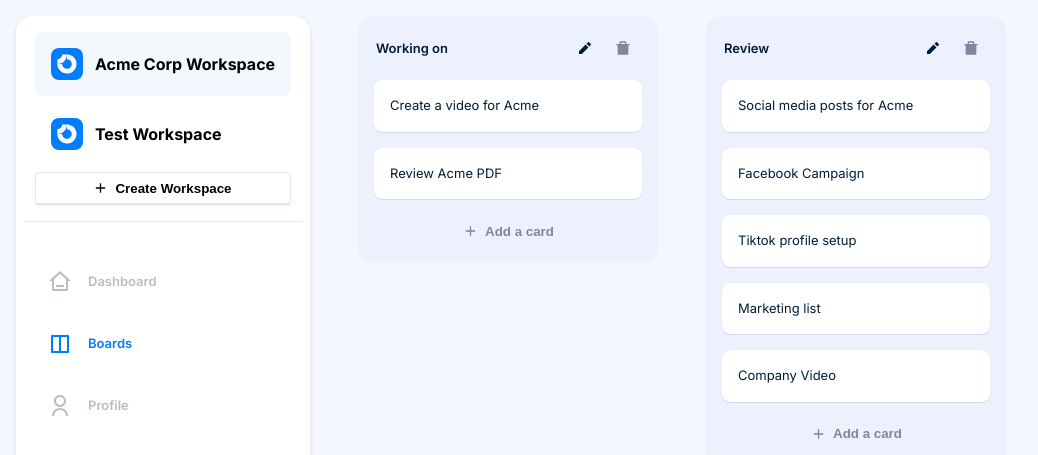
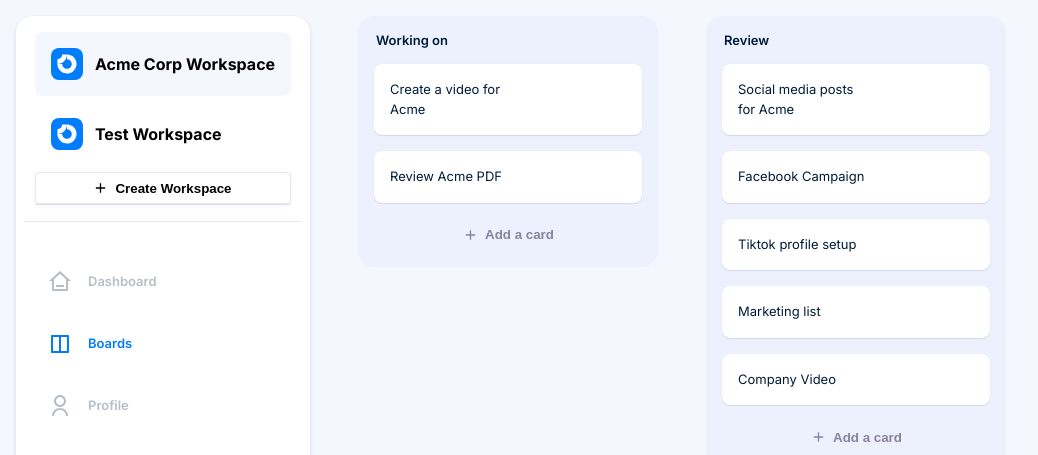
Before and after one commit to rbrtj/storydoc-assignment, a React (Vite) app: page / in a window 1280 px wide. Shown: the top 455 px of the page, without its empty margins (0-1038 px from the left). Built offline with nearby package versions, Linux system fonts and the light colour scheme.

Commit message:
editing & deleting task + ui adjustments

```diff
--- a/src/assets/icons/Check.tsx
+++ b/src/assets/icons/Check.tsx
@@ -7,7 +7,10 @@ export const Check = () => {
       viewBox="0 0 17 16"
       fill="none"
     >
-      <path d="M7.16668 10.1148L13.2947 3.98608L14.238 4.92875L7.16668 12.0001L2.92401 7.75742L3.86668 6.81475L7.16668 10.1148Z" />
+      <path
+        fill="green"
+        d="M7.16668 10.1148L13.2947 3.98608L14.238 4.92875L7.16668 12.0001L2.92401 7.75742L3.86668 6.81475L7.16668 10.1148Z"
+      />
     </svg>
   );
 };
--- a/src/assets/icons/Trash.tsx
+++ b/src/assets/icons/Trash.tsx
@@ -7,7 +7,10 @@ export const Trash = () => {
       viewBox="0 0 16 16"
       fill="none"
     >
-      <path d="M4.66659 3.99992V1.99992C4.66659 1.82311 4.73682 1.65354 4.86185 1.52851C4.98687 1.40349 5.15644 1.33325 5.33325 1.33325H10.6666C10.8434 1.33325 11.013 1.40349 11.138 1.52851C11.263 1.65354 11.3333 1.82311 11.3333 1.99992V3.99992H14.6666V5.33325H13.3333V13.9999C13.3333 14.1767 13.263 14.3463 13.138 14.4713C13.013 14.5963 12.8434 14.6666 12.6666 14.6666H3.33325C3.15644 14.6666 2.98687 14.5963 2.86185 14.4713C2.73682 14.3463 2.66659 14.1767 2.66659 13.9999V5.33325H1.33325V3.99992H4.66659ZM5.99992 2.66659V3.99992H9.99992V2.66659H5.99992Z" />
+      <path
+        fill="red"
+        d="M4.66659 3.99992V1.99992C4.66659 1.82311 4.73682 1.65354 4.86185 1.52851C4.98687 1.40349 5.15644 1.33325 5.33325 1.33325H10.6666C10.8434 1.33325 11.013 1.40349 11.138 1.52851C11.263 1.65354 11.3333 1.82311 11.3333 1.99992V3.99992H14.6666V5.33325H13.3333V13.9999C13.3333 14.1767 13.263 14.3463 13.138 14.4713C13.013 14.5963 12.8434 14.6666 12.6666 14.6666H3.33325C3.15644 14.6666 2.98687 14.5963 2.86185 14.4713C2.73682 14.3463 2.66659 14.1767 2.66659 13.9999V5.33325H1.33325V3.99992H4.66659ZM5.99992 2.66659V3.99992H9.99992V2.66659H5.99992Z"
+      />
     </svg>
   );
 };
--- a/src/components/board/Board.tsx
+++ b/src/components/board/Board.tsx
@@ -13,7 +13,14 @@ import { useDragAndDrop } from "../../hooks/useDragAndDrop";
 
 export const Board = () => {
   const tasksLists = useGetListsForActiveWorkspace();
-  const sensors = useSensors(useSensor(MouseSensor), useSensor(TouchSensor));
+  const sensors = useSensors(
+    useSensor(MouseSensor, {
+      activationConstraint: {
+        distance: 8,
+      },
+    }),
+    useSensor(TouchSensor),
+  );
 
   const { handleDragEnd, handleDragStart, handleDragOver } = useDragAndDrop();
 
--- a/src/components/list/List.scss
+++ b/src/components/list/List.scss
@@ -9,6 +9,16 @@
   height: 100%;
   &__header {
   display: flex;
+    height: 16px;
+    align-items: center;
+    &:hover {
+      & button {
+        display: flex;
+      }
+    }
+    & button {
+      display: none;
+    }
     & input {
       background: none;
             border: none;
--- a/src/components/task/Task.scss
+++ b/src/components/task/Task.scss
@@ -1,8 +1,9 @@
 .task {
+  position: relative;
   display: flex;
   align-items: center;
   justify-content: space-between;
-  padding: 16px 0 16px 16px;
+  padding: 16px;
   width: 100%;
   border-radius: 8px;
   background-color: #FFFFFF;
@@ -12,16 +13,38 @@
   font-size: 13px;
   font-style: normal;
   font-weight: 400;
-  &__actions {
-    display: flex;
-    align-items: center;
-    justify-content: center;
-    margin-right: 16px;
-    & svg {
-      fill: green;
+  cursor: pointer;
+  min-height: 50px;
+
+  &:hover {
+    background-color: #F8FAFF;
+
+    .task__actions {
+      visibility: visible;
+      opacity: 1;
     }
   }
 
+  &__actions {
+    display: flex;
+    position: absolute;
+    top: 50%;
+    right: 16px;
+    transform: translateY(-50%);
+    visibility: hidden;
+    opacity: 0;
+    transition: opacity 0.3s ease, visibility 0.3s ease;
+
+    svg {
+      fill: red;
+    }
+  }
+
+  span, input {
+    word-wrap: break-word;
+    overflow-wrap: break-word;
+    max-width: calc(100% - 100px);
+  }
 }
 
 input {
@@ -32,6 +55,7 @@ input {
   font-size: 13px;
   font-style: normal;
   font-weight: 600;
+  width: 100%;
 
   &:focus {
     outline: none;
--- a/src/components/task/Task.tsx
+++ b/src/components/task/Task.tsx
@@ -1,16 +1,41 @@
 import "./Task.scss";
 import { useSortable } from "@dnd-kit/sortable";
 import { CSS } from "@dnd-kit/utilities";
+import { Button } from "../ui/button";
+import { Edit, Trash } from "../../assets/icons";
+import { useState } from "react";
+import { useDispatch } from "react-redux";
+import { changeTaskTitle, removeTask } from "./store/task.slice.ts";
 interface TaskProps {
   taskName: string;
   taskId: string;
   listId: string;
 }
 export const Task = ({ taskName, taskId }: TaskProps) => {
+  const dispatch = useDispatch();
   const { attributes, listeners, setNodeRef, transform, transition } =
     useSortable({
       id: taskId,
     });
+  const [isEditing, setIsEditing] = useState(false);
+  const [taskTitle, setTaskTitle] = useState(taskName);
+  const handleEdit = () => {
+    setIsEditing(true);
+  };
+
+  const handleTaskTitleChange = (e: React.ChangeEvent<HTMLInputElement>) => {
+    setTaskTitle(e.target.value);
+  };
+
+  const handleTaskTitleSave = () => {
+    dispatch(changeTaskTitle({ id: taskId, title: taskTitle }));
+    setIsEditing(false);
+  };
+
+  const handleRemoveTask = () => {
+    dispatch(removeTask({ id: taskId }));
+  };
+
   return (
     <div
       ref={setNodeRef}
@@ -22,7 +47,24 @@ export const Task = ({ taskName, taskId }: TaskProps) => {
       {...attributes}
       {...listeners}
     >
-      {taskName}
+      {isEditing ? (
+        <input
+          value={taskTitle}
+          onChange={handleTaskTitleChange}
+          onBlur={handleTaskTitleSave}
+        />
+      ) : (
+        <span>{taskTitle}</span>
+      )}
+
+      <div className="task__actions">
+        <Button variant="ghost" onClick={handleEdit}>
+          <Edit />
+        </Button>
+        <Button variant="ghost" onClick={handleRemoveTask}>
+          <Trash />
+        </Button>
+      </div>
     </div>
   );
 };
--- a/src/components/task/store/task.slice.ts
+++ b/src/components/task/store/task.slice.ts
@@ -1,9 +1,11 @@
 import { createSlice, PayloadAction } from "@reduxjs/toolkit";
 import {
   AddTaskPayload,
+  RemoveTaskPayload,
   SetActiveTaskIdPayload,
   SetTaskListIdPayload,
   SetTasksPayload,
+  SetTaskTitlePayload,
   TasksState,
 } from "../types/task.types.ts";
 
@@ -87,6 +89,28 @@ const tasksSlice = createSlice({
         allTasks: action.payload.allTasks,
       };
     },
+    changeTaskTitle: (
+      state: TasksState,
+      action: PayloadAction<SetTaskTitlePayload>,
+    ) => {
+      const { id: taskId, title: newTitle } = action.payload;
+      return {
+        ...state,
+        allTasks: state.allTasks.map((task) =>
+          task.id === taskId ? { ...task, title: newTitle } : task,
+        ),
+      };
+    },
+    removeTask: (
+      state: TasksState,
+      action: PayloadAction<RemoveTaskPayload>,
+    ) => {
+      const { id: taskId } = action.payload;
+      return {
+        ...state,
+        allTasks: state.allTasks.filter((task) => task.id !== taskId),
+      };
+    },
   },
 });
 
@@ -96,5 +120,7 @@ export const {
   setTaskListId,
   resetActiveTaskId,
   setTasks,
+  changeTaskTitle,
+  removeTask,
 } = tasksSlice.actions;
 export const tasksReducer = tasksSlice.reducer;
```
Also changed, not shown: src/components/task/types/task.types.ts (+9 -0 lines).
